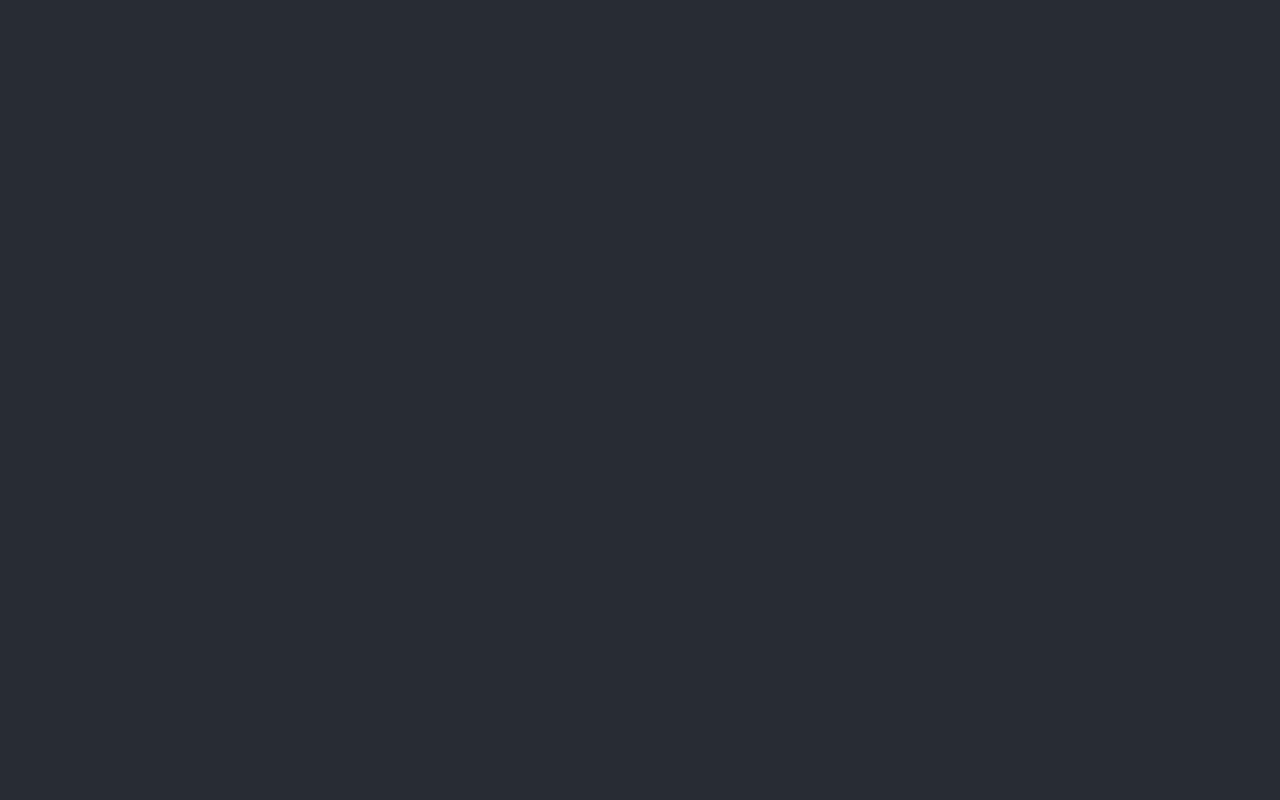
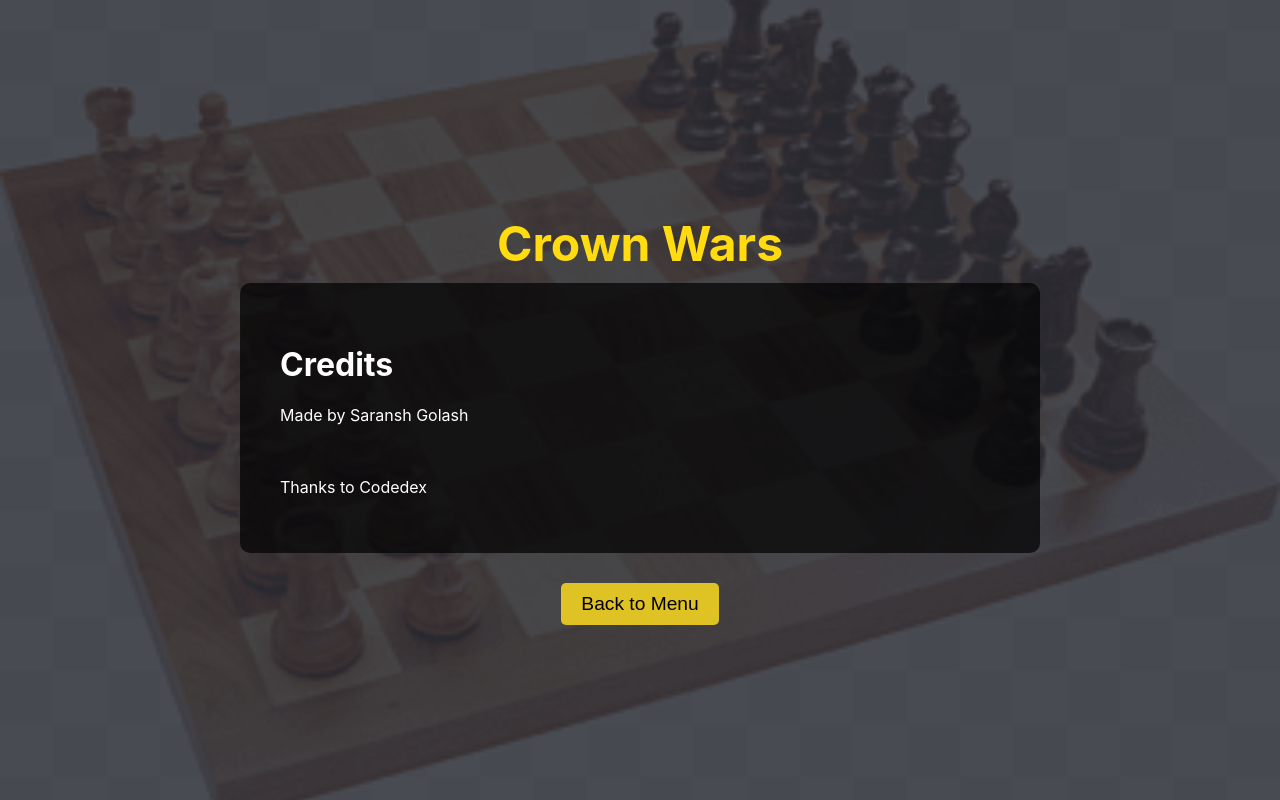
Before and after one commit to SaranshGolash/Crown-Wars, a React (Create React App) app in the folder client/: page /credits in a window 1280 px wide. Before the commit this address had no page. Built offline with nearby package versions, Linux system fonts and the light colour scheme.

Commit message:
Built Credits Page and Button Component

```diff
--- a/client/src/App.js
+++ b/client/src/App.js
@@ -4,6 +4,7 @@ import './App.css';
 import Main from './pages/Main';
 import Game from './pages/Game';
 import HowToPlay from './pages/HowToPlay';
+import Credits from './pages/Credits';
 
 function App() {
   return (
@@ -13,6 +14,7 @@ function App() {
           <Route path="/" element={<Main />} />
           <Route path="/game" element={<Game />} />
           <Route path="/how-to-play" element={<HowToPlay />} />
+          <Route path="/credits" element={<Credits />} />
         </Routes>
       </div>
     </Router>
--- /dev/null
+++ b/client/src/components/Button.jsx
@@ -0,0 +1,7 @@
+function Button({children, onClick, style}) {
+    return(
+        <button onClick={onClick} style={style}>{children}</button>
+    );
+}
+
+export default Button;
--- /dev/null
+++ b/client/src/pages/Credits.jsx
@@ -0,0 +1,77 @@
+import { useNavigate } from "react-router-dom";
+import Button from "../components/Button";
+
+function Credits() {
+
+    const navigate = useNavigate();
+
+    const handleBackToMenu = () => {
+        navigate("/");
+    }
+    const mainPageStyle = {
+        display: 'flex',
+        justifyContent: 'center',
+        alignItems: 'center',
+        flexFlow: 'column nowrap',
+        minHeight: '100vh',
+        position: 'relative'
+    };
+
+    const titleStyle = {
+        fontSize: '3rem',
+        color: '#ffdb0fff',
+        marginBottom: '10px'
+    };
+
+    const bgStyle = {
+        position: 'absolute',
+        top: 0,
+        left: 0,
+        width: '100%',
+        height: '100%',
+        backgroundImage: 'url("/chess-board.png")',
+        backgroundSize: 'cover',
+        backgroundPosition: 'center',
+        opacity: 0.15,
+        zIndex: -1
+    };
+
+    const contentStyle = {
+        backgroundColor: 'rgba(0, 0, 0, 0.7)',
+        padding: '40px',
+        borderRadius: '10px',
+        maxWidth: '800px',
+        width: '90%',
+        boxSizing: 'border-box',
+        textAlign: 'left'
+    };
+
+    const btnStyle = {
+        padding: '10px 20px',
+        fontSize: '1.2rem',
+        cursor: 'pointer',
+        marginTop: '30px',
+        backgroundColor: '#dfc223ff',
+        color: '#000',
+        border: 'none',
+        borderRadius: '5px'
+    };
+
+    return(
+        <div className="credits-main" style={mainPageStyle}>
+            <div style={bgStyle}></div>
+            <h2 style={titleStyle}>Crown Wars</h2>
+            <div style={contentStyle}>
+                <h1>Credits</h1>
+                <p>Made by Saransh Golash</p>
+                <br></br>
+                <p>Thanks to Codedex</p>
+            </div>
+            <Button onClick={handleBackToMenu} style={btnStyle}>
+                Back to Menu
+            </Button>
+        </div>
+    );
+}
+
+export default Credits;
--- a/client/src/pages/HowToPlay.jsx
+++ b/client/src/pages/HowToPlay.jsx
@@ -1,4 +1,5 @@
 import { useNavigate } from "react-router-dom";
+import Button from "../components/Button";
 
 function ListItem({children, listItemStyle}) {
     return(
@@ -7,6 +8,7 @@ function ListItem({children, listItemStyle}) {
 }
 
 function HowToPlay() {
+
     const navigate = useNavigate();
 
     const handleBackToMenu = () => {
@@ -186,9 +188,9 @@ function HowToPlay() {
                     </ul>
                 </div>
 
-                <button onClick={handleBackToMenu} style={buttonStyle}>
+                <Button onClick={handleBackToMenu} style={buttonStyle}>
                     Back to Menu
-                </button>
+                </Button>
             </div>
         </div>
     );
```
